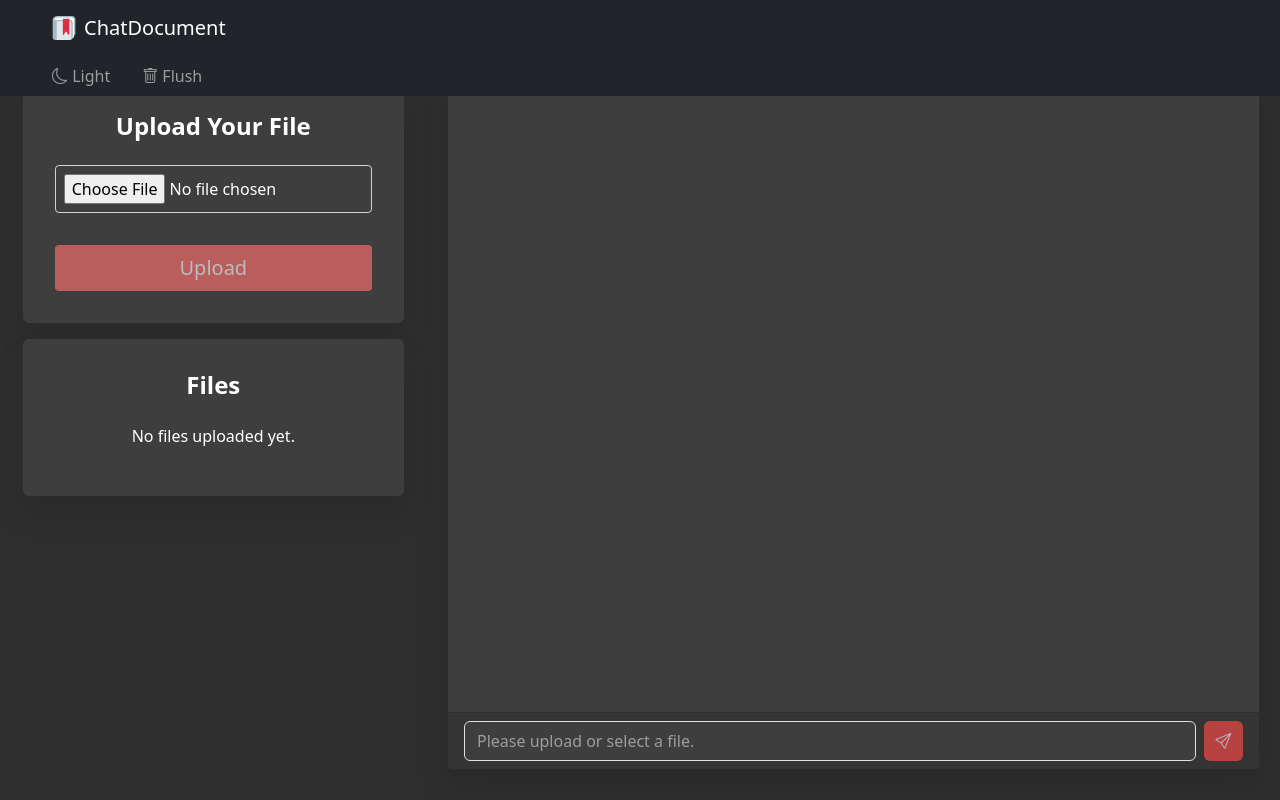
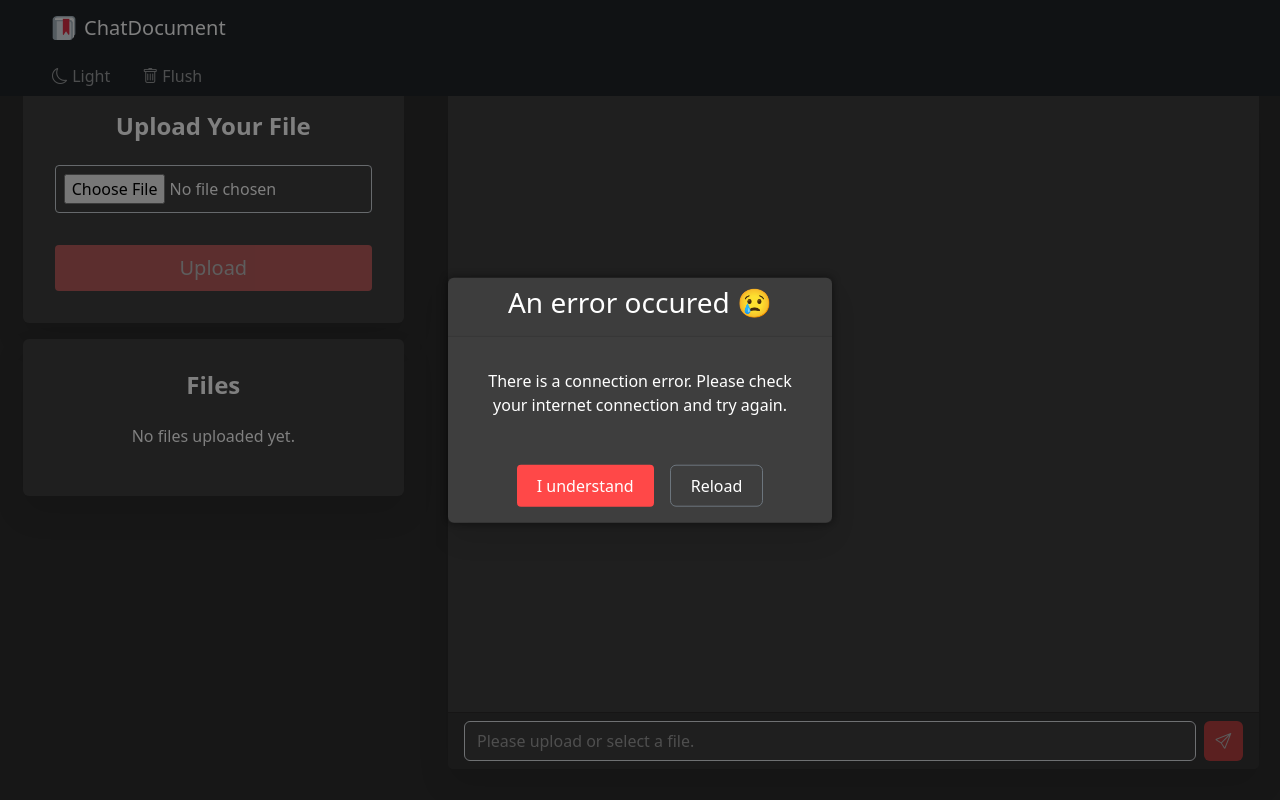
Before and after one commit to trungnguyen21/ChatDocument, a React (Create React App) app in the folder front_end/: page / in a window 1280 px wide. Built offline with nearby package versions, Linux system fonts and the light colour scheme.

Commit message:
initial commit

```diff
--- a/front_end/src/App.css
+++ b/front_end/src/App.css
@@ -84,10 +84,6 @@ body.dark-mode .toggle-dark-mode {
 }
 
 @media (max-width: 992px) {
-    .bg-1 {
-        height: 20vh;
-    }
-
     .responsive-margin {
         margin-top: 2vh;
     }
--- a/front_end/src/App.js
+++ b/front_end/src/App.js
@@ -9,6 +9,7 @@ import './App.css';
 import config from './config';
 import axios from 'axios';
 import Navbar from './components/Navbar/Navbar.js';
+import ErrorPopup from './components/ErrorPopup/ErrorPopup.js';
 
 function App() {
   const baseURL = config.baseURL;
@@ -44,6 +45,7 @@ function App() {
 
   return (
     <ChatProvider>
+      <ErrorPopup message="CONNECTION_ERROR" showReloadButton={true} />
       <FileProvider>
         <div>
           <Navbar classname="nav-template" darkMode={darkMode} toggleDarkMode={toggleDarkMode}
--- /dev/null
+++ b/front_end/src/components/ErrorPopup/ErrorPopup.js
@@ -0,0 +1,46 @@
+import React from 'react';
+import './styles.css';
+
+const ErrorPopup = ({ message, showReloadButton }) => {
+const handleClose = () => {
+    const errorBackground = document.querySelector('.error-background');
+    if (errorBackground) {
+        errorBackground.style.display = 'none';
+    }
+};
+
+  const handleReload = () => {
+    window.location.reload();
+  };
+
+  const errorTypes = {
+      CONNECTION_ERROR: 'There is a connection error. Please check your internet connection and try again.',
+      SERVER_ERROR: 'Server error due to high demand. Please try again later.',
+      TIMEOUT_ERROR: 'Server timeout. Please try again later.',
+      SIZE_ERROR: 'We currently support PDF files < 3MB. Please try again with a smaller file.',
+  };
+  return (
+    <div className='error-background'>
+        <div className='error-popup'>
+            <div className="card text-center">
+                <div className="card-header">
+                    <h3>An error occured 😢</h3>
+                </div>
+                <div className="card-body">{errorTypes[message]}</div>
+                <div className="card-buttons">
+                    <button className="btn btn-primary btn-error" onClick={handleClose}>
+                        I understand
+                    </button>
+                    {showReloadButton && (
+                        <button className="btn btn-outline-secondary btn-error" onClick={handleReload}>
+                        Reload
+                        </button>
+                    )}
+                </div>
+            </div>
+        </div>
+    </div>
+  );
+};
+
+export default ErrorPopup;
--- /dev/null
+++ b/front_end/src/components/ErrorPopup/styles.css
@@ -0,0 +1,37 @@
+.error-background {
+    position: fixed;
+    top: 0;
+    left: 0;
+    width: 100%;
+    height: 100%;
+    background-color: rgba(0, 0, 0, 0.5);
+    z-index: 9999;
+}
+
+.error-popup {
+    position: fixed;
+    top: 50%;
+    left: 50%;
+    transform: translate(-50%, -50%);
+    max-width: 30%;
+    border-radius: 0.25rem;
+    z-index: 10000;
+    box-shadow: 0 0 10px rgba(0, 0, 0, 0.5);
+}
+
+.btn-error {
+    width: fit-content;
+    height: auto;
+    padding-inline: 1.25rem;
+    padding-block: 0.5rem;
+    font-size: 1rem;
+    margin-top: 0rem !important;
+}
+
+.card-buttons {
+    display: flex;
+    justify-content: center;
+    align-content: center;
+    gap: 1rem;
+    padding-block: 1rem;
+}
--- a/front_end/src/components/Navbar/Navbar.js
+++ b/front_end/src/components/Navbar/Navbar.js
@@ -11,7 +11,7 @@ const CustomNavbar = ({ darkMode, toggleDarkMode, flushRedis, fileUploader, sect
   const [isMobile, setIsMobile] = useState(false);
   const [expanded, setExpanded] = useState(false);
   const { fileUploaded } = useContext(FileContext);
-  const { dispatch } = useContext(ChatContext);
+  const { state } = useContext(ChatContext);
 
   useEffect(() => {
     const handleResize = () => {
@@ -28,7 +28,7 @@ const CustomNavbar = ({ darkMode, toggleDarkMode, flushRedis, fileUploader, sect
 
   useEffect(() => {
     setExpanded(false);
-  }, [fileUploaded, dispatch]);
+  }, [fileUploaded, state]);
 
   useEffect(() => {
     if (isMobile) {
```
